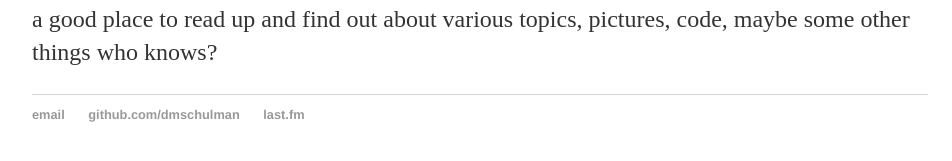
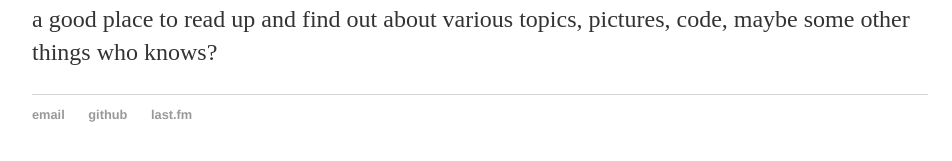
Before and after one commit to dmschulman/dmschulman.github.io, a Jekyll site: the page built from index.html, in a window 1280 px wide. Shown: the part 262-423 px from the top of the page, without its empty margins (160-1112 px from the left). Built offline with Jekyll 4.4.1, drawn with Linux system fonts in a browser that asks for light colours.

Commit message:
Update footer.html

```diff
--- a/_includes/footer.html
+++ b/_includes/footer.html
@@ -1,5 +1,5 @@
 	<ul>
 					<li><a href="mailto:dmschulman@gmail.com" title="Email">email</a></li>
-					<li><a href="https://github.com/dmschulman" title="Github">github.com/dmschulman</a></li>
+					<li><a href="https://github.com/dmschulman" title="Github">github</a></li>
 					<li><a href="https://www.last.fm/user/dmschulman" title="last.fm">last.fm</a></li>
 				</ul>
```
